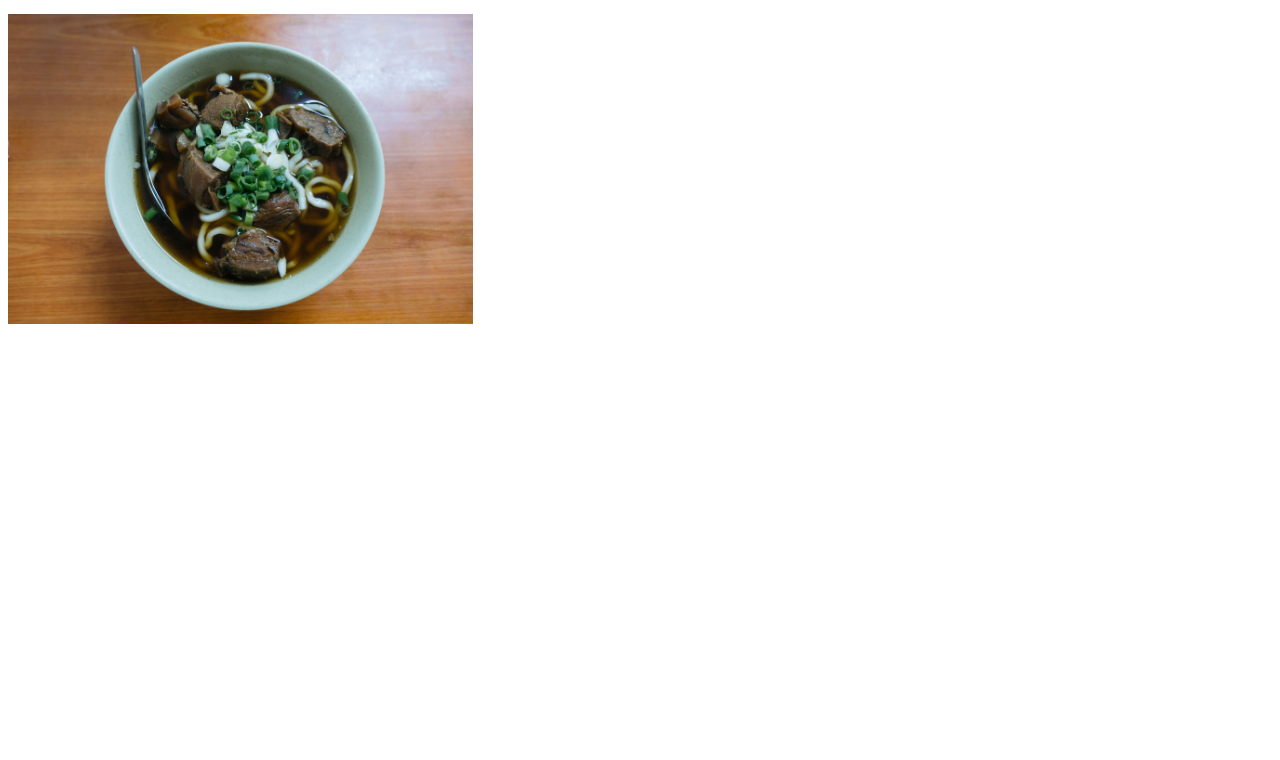
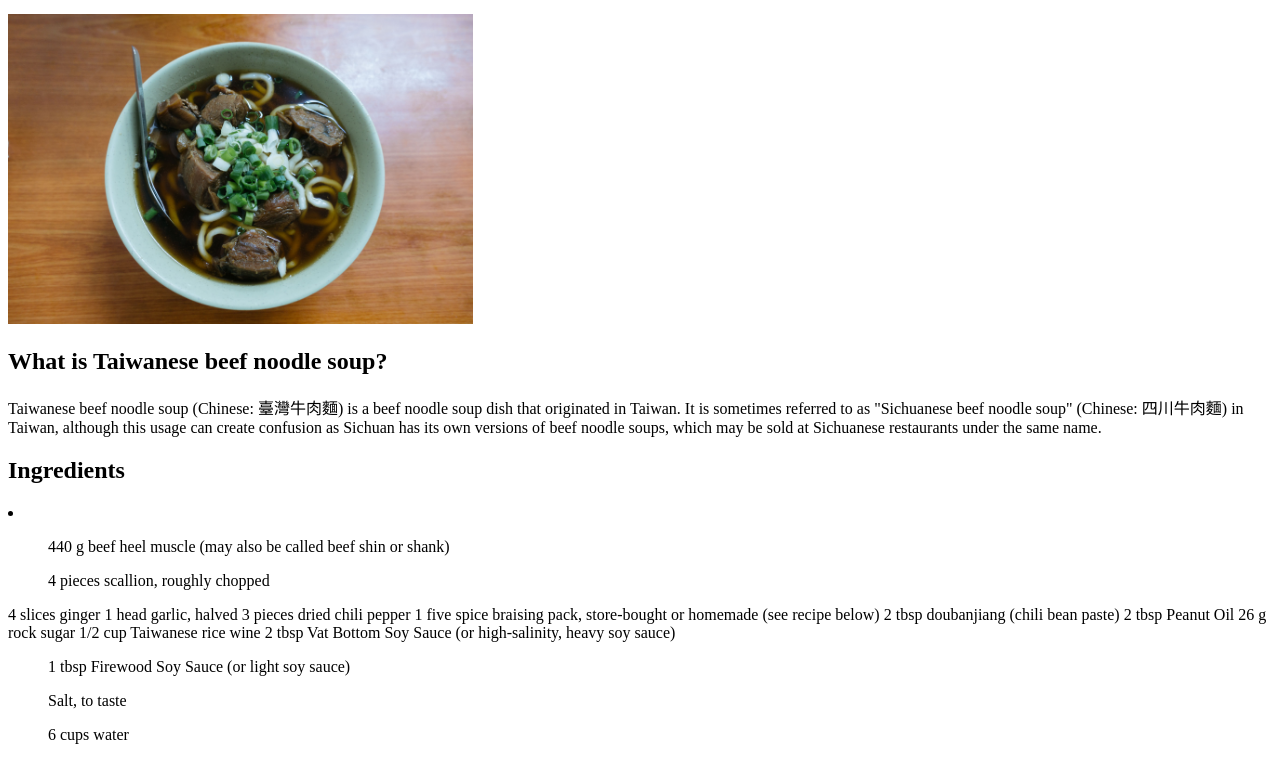
Before and after one commit to brndnla-del/odin-recipes, a plain HTML site: page recipes/taiwanese-beef-noodle-soup.html in a window 1280 px wide. Shown: the part 100-860 px from the top of the page. Before the commit the page ends 800 px from the top, so only its background shows below. Drawn offline with Linux system fonts and the light colour scheme.

Commit message:
Add description and the ingredients t beef noodle soup recipe page.

```diff
--- a/recipes/taiwanese-beef-noodle-soup.html
+++ b/recipes/taiwanese-beef-noodle-soup.html
@@ -9,6 +9,32 @@
     <h1>Taiwanese Beef Noodle Soup</h1>
     <a href="../index.html">Homepage</a>
     <p></p>
-    <img src="../images/beef-noodle-soup.jpg" alt="Picture of taiwanese beef noodle soup" height="310">
+    <img src="../images/beef-noodle-soup.jpg"
+    alt="Picture of taiwanese beef noodle soup" height="310">
+
+    <h2>What is Taiwanese beef noodle soup?</h2>
+    <p>Taiwanese beef noodle soup (Chinese: 臺灣牛肉麵) is a beef noodle soup dish
+        that originated in Taiwan. It is sometimes referred to as "Sichuanese beef
+        noodle soup" (Chinese: 四川牛肉麵) in Taiwan, although this usage can create
+        confusion as Sichuan has its own versions of beef noodle soups, which may be
+        sold at Sichuanese restaurants under the same name.</p>
+
+    <h2>Ingredients</h2>
+    <li>
+        <ul>440 g beef heel muscle (may also be called beef shin or shank)</ul>
+        <ul>4 pieces scallion, roughly chopped</ul>
+        <u1>4 slices ginger</u1>
+        <u1>1 head garlic, halved</u1>
+        <u1>3 pieces dried chili pepper</u1>
+        <u1>1 five spice braising pack, store-bought or homemade (see recipe below)</u1>
+        <u1>2 tbsp doubanjiang (chili bean paste)</u1>
+        <u1>2 tbsp Peanut Oil</u1>
+        <u1>26 g rock sugar</u1>
+        <u1>1/2 cup Taiwanese rice wine</u1>
+        <u1>2 tbsp Vat Bottom Soy Sauce (or high-salinity, heavy soy sauce)</u1>
+        <ul>1 tbsp Firewood Soy Sauce (or light soy sauce)</ul>
+        <ul>Salt, to taste</ul>
+        <ul>6 cups water</ul>
+    </li>
 </body>
 </html>
```
